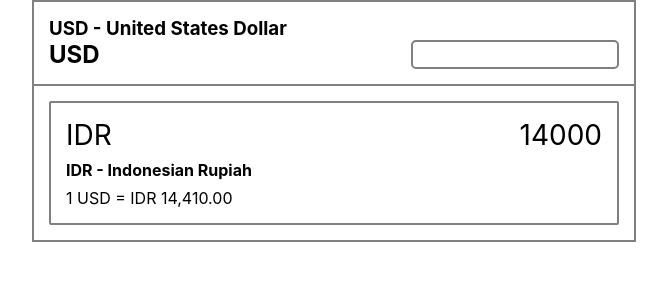
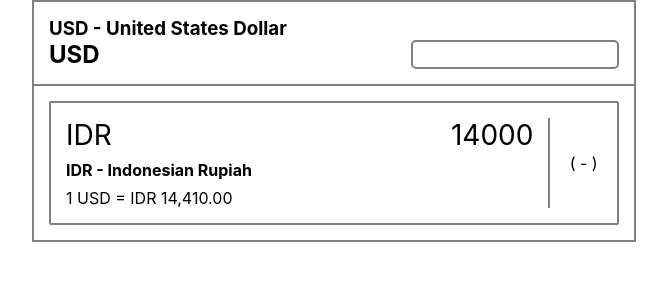
Before and after one commit to muhammadhaekal/currency-calculator, a React (Create React App) app: page / in a window 1280 px wide. Shown: the top 300 px of the page, without its empty margins (306-973 px from the left). Built offline with nearby package versions, Linux system fonts and the light colour scheme.

Commit message:
Add Currency Delete Box

```diff
--- a/src/App.js
+++ b/src/App.js
@@ -1,5 +1,4 @@
 import React, { Component } from "react";
-import logo from "./logo.svg";
 import "./App.css";
 import styled from "styled-components";
 
@@ -17,12 +16,15 @@ class App extends Component {
           </CurrentValue>
           <ConvertedValues>
             <ConvertedValDetail>
+              <DetailContainer>
                 <AmountContainer>
                   <AmmountDetail>IDR</AmmountDetail>
                   <AmmountDetail>14000</AmmountDetail>
                 </AmountContainer>
                 <CurrecyName>IDR - Indonesian Rupiah</CurrecyName>
                 <ConvCurrencyDetail>1 USD = IDR 14,410.00</ConvCurrencyDetail>
+              </DetailContainer>
+              <DeleteBox>( - )</DeleteBox>
             </ConvertedValDetail>
           </ConvertedValues>
         </CalculatorBox>
@@ -73,7 +75,9 @@ const CurrValInputForm = styled.input({
 const ConvertedValDetail = styled.div({
   border: "2px solid grey",
   borderRadius: "2px",
-  padding: "15px"
+  padding: "15px",
+  display: "grid",
+  gridTemplateColumns: "90% 10%"
 });
 
 const AmountContainer = styled.div({
@@ -92,4 +96,15 @@ const CurrecyName = styled.div({
 
 const ConvCurrencyDetail = styled.div({});
 
+const DeleteBox = styled.div({
+  display: "flex",
+  alignItems: "center",
+  justifyContent: "center",
+  borderLeft: "2px solid grey",
+  paddingLeft: "15px"
+});
+
+const DetailContainer = styled.div({
+  paddingRight: "15px"
+});
 export default App;
```
Lines whose indentation alone changed are shown as unchanged.
